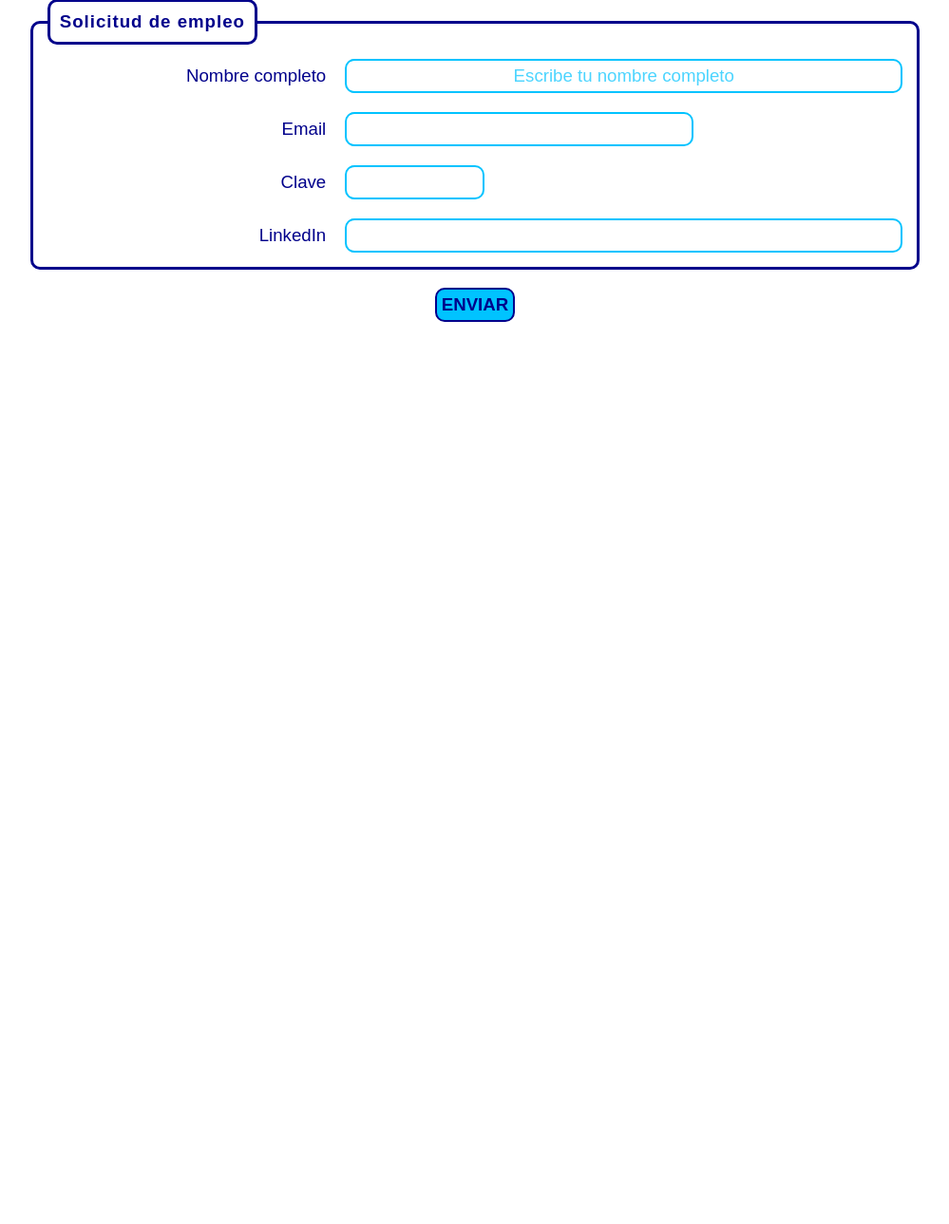
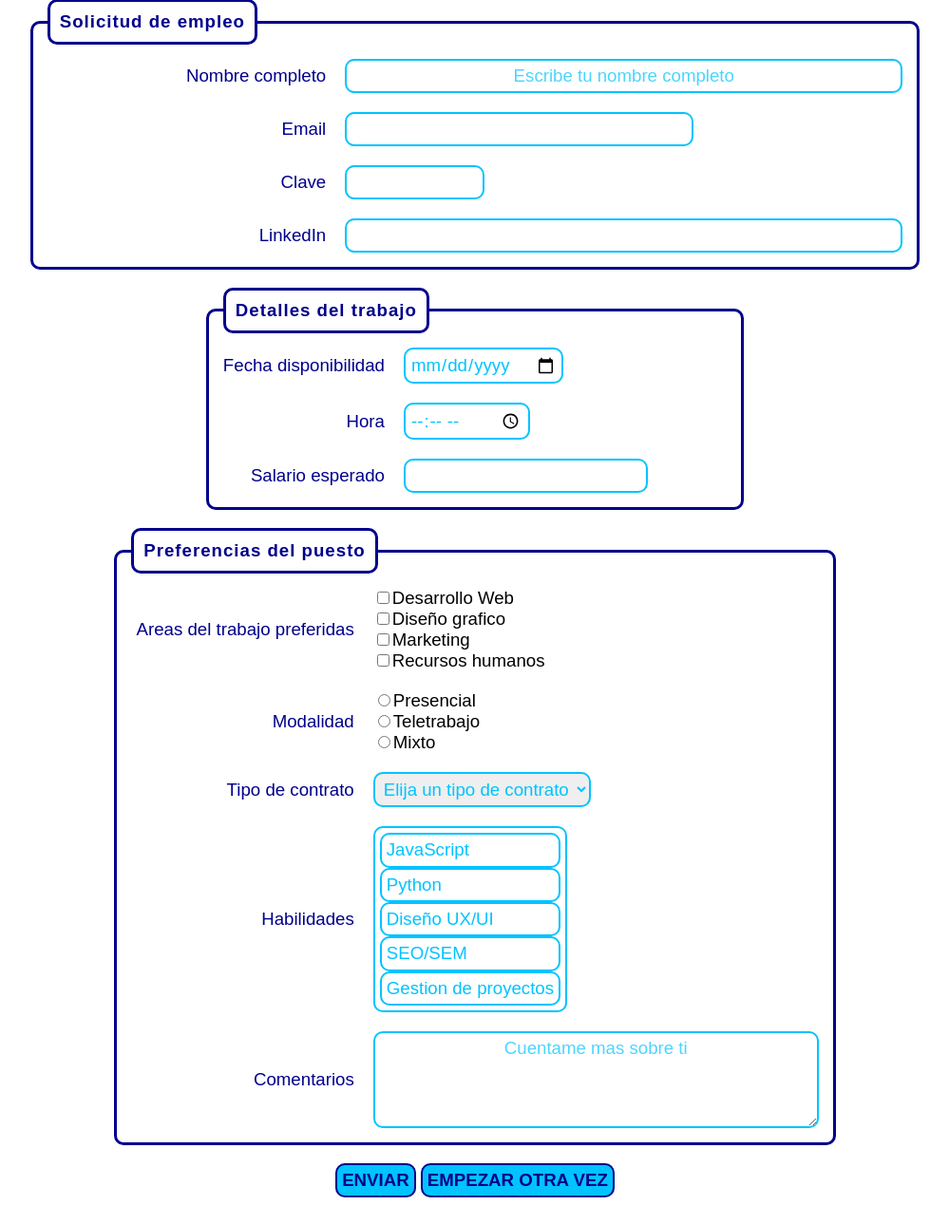
Before and after one commit to LuisDeToro10/dwes.com, a PHP site: page /ra3/09formulario.php in a window 1280 px wide. Shown: the part 212-1501 px from the top of the page at 95% size, without its empty margins (140-1139 px from the left). Before the commit the page ends 551 px from the top, so only its background shows below. Run offline with PHP 8.4, Linux system fonts and the light colour scheme.

Commit message:
Mitad de clase 21/10

```diff
--- a/estilos/formulario.css
+++ b/estilos/formulario.css
@@ -32,7 +32,7 @@ input, select, option, textarea, button {
   color: rgb(0, 195, 255);
 }
 
-input::placeholder {
+input::placeholder, textarea::placeholder {
   color: rgb(0, 195, 255);
   opacity: 0.7;
   text-align: center;
@@ -42,7 +42,7 @@ input:focus {
   outline: none;
 }
 
-input[value="Enviar"] {
+input[value="Enviar"], input[value="Empezar otra vez"] {
   font-weight: bold;
   text-transform: uppercase;
   color: darkblue;
--- a/ra3/09formulario.php
+++ b/ra3/09formulario.php
@@ -50,6 +50,9 @@ inicioHtml("09. Formulario", ["/estilos/general.css", "/estilos/formulario.css"]
  */
 
 ?>
+
+
+
 <h1>Proceso de Formularios</h1>
 <h2>Diferencias entre GET y POST</h2>
 <form method="POST" action="/ra3/09respuesta.php">
@@ -67,10 +70,62 @@ inicioHtml("09. Formulario", ["/estilos/general.css", "/estilos/formulario.css"]
 
     <label for="linkedin">LinkedIn</label>
     <input type="url" name="linkedin" id="linkedin" size="50">
-
   </fieldset>
 
-  <input type="submit" name="operacion" value="Enviar">
+  <fieldset>
+    <legend>Detalles del trabajo</legend>
+    <label for="fecha_disponible">Fecha disponibilidad</label>
+    <input type="date" name="fecha_disponibilidad" id="fecha_disponibilidad">
+
+    <label for="hora_entrevista">Hora</label>
+    <input type="time" name="hora_entrevista" id="hora_entrevista">
+
+    <label for="salario">Salario esperado</label>
+    <input type="number" name="salario" id="salario" min="1000">
+  </fieldset>
+
+  <fieldset>
+    <legend>Preferencias del puesto</legend>
+    <label>Areas del trabajo preferidas</label>
+    <div>
+      <input type="checkbox" name="areas[]" id="area1" value="ds">Desarrollo Web<br>
+      <input type="checkbox" name="areas[]" id="area2" value="dg">Diseño grafico<br>
+      <input type="checkbox" name="areas[]" id="area3" value="mk">Marketing<br>
+      <input type="checkbox" name="areas[]" id="area4" value="rh">Recursos humanos<br>
+    </div>
+
+    <label for="modalidad">Modalidad</label>
+    <div>
+      <input type="radio" name="modalidad" id="modalidad1" value="Presencial">Presencial<br>
+      <input type="radio" name="modalidad" id="modalidad2" value="Teletrabajo">Teletrabajo<br>
+      <input type="radio" name="modalidad" id="modalidad3" value="Mixto">Mixto<br>
+    </div>
+
+    <label for="tipo_contrato">Tipo de contrato</label>
+    <select name="tipo_contrato" id="tipo_contrato">
+      <option value="">Elija un tipo de contrato</option>
+      <option value="tc">Tiempo completo</option>
+      <option value="mj">Media jornada</option>
+      <option value="fr">Freelance</option>
+    </select>
+
+    <label for="habilidades">Habilidades</label>
+    <select name="habilidades[]" id="habilidades" multiple size="5">
+      <option value="js">JavaScript</option>
+      <option value="py">Python</option>
+      <option value="uxui">Diseño UX/UI</option>
+      <option value="seo">SEO/SEM</option>
+      <option value="gp">Gestion de proyectos</option>
+    </select>
+
+    <label>Comentarios</label>
+    <textarea name="comentarios" id="comentarios" rows="4" cols="40" placeholder="Cuentame mas sobre ti"></textarea>
+  </fieldset>
+
+  <div>
+    <input type="submit" name="operacion" value="Enviar">
+    <input type="reset" value="Empezar otra vez">
+  </div>
 
 </form>
 
```
Also changed, not shown: ra3/09respuesta.php (+40 -10 lines).
